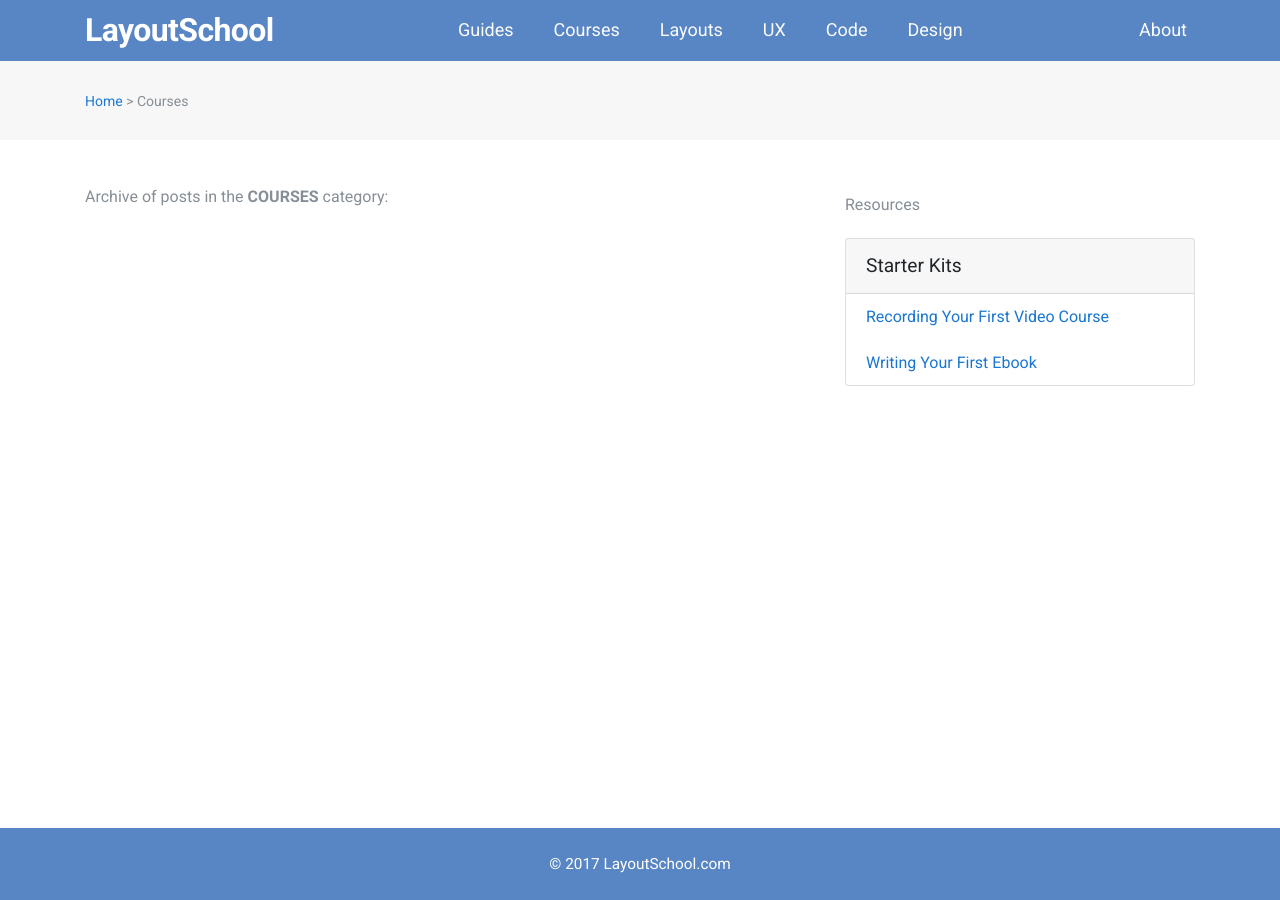
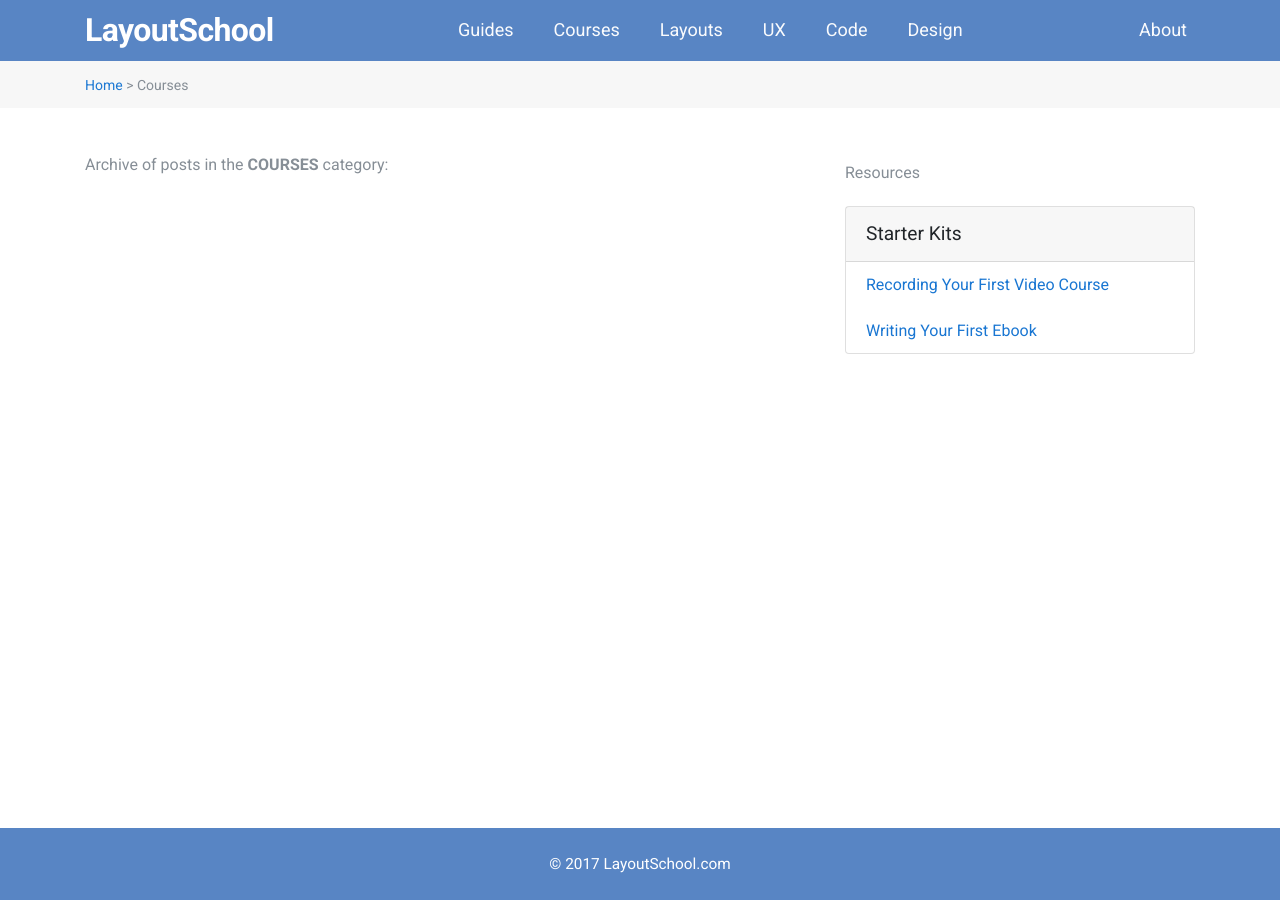
Before and after one commit to LayoutSchool/whatever2, a Jekyll site: the page built from courses.html, in a window 1280 px wide. Built offline with Jekyll 4.4.1, drawn with Linux system fonts in a browser that asks for light colours; nearby versions of some CDN libraries; library files that are not in the unit come from our copies.

Commit message:
Update flow floats

```diff
--- a/_includes/breadcrumbs.html
+++ b/_includes/breadcrumbs.html
@@ -1,12 +1,12 @@
 <div class="container-fluid bg-light-gray">
     <div class="container">
         <div class="row">
-            <div class="col-12 pt-4 pb-4">
+            <div class="col-12 pt-2 pb-2">
 <!--
 https://stackoverflow.com/questions/9612235/what-are-some-good-ways-to-implement-breadcrumbs-on-a-jekyll-site
 -->
 {% unless page.hide-breadcrumbs %}
-<span class="text-secondary font14">
+<span class="text-secondary font14 crumbs">
     <a href="/">Home</a>
     {% assign crumbs = page.url | remove:'/index.html' | split: '/' %}
     {% for crumb in crumbs offset:1 %}
--- a/css/main.scss
+++ b/css/main.scss
@@ -482,3 +482,7 @@ a.aotw {
     text-decoration: none!important;
     color: #555;
 }
+
+.crumbs {
+     line-height: 15px;
+}
```
